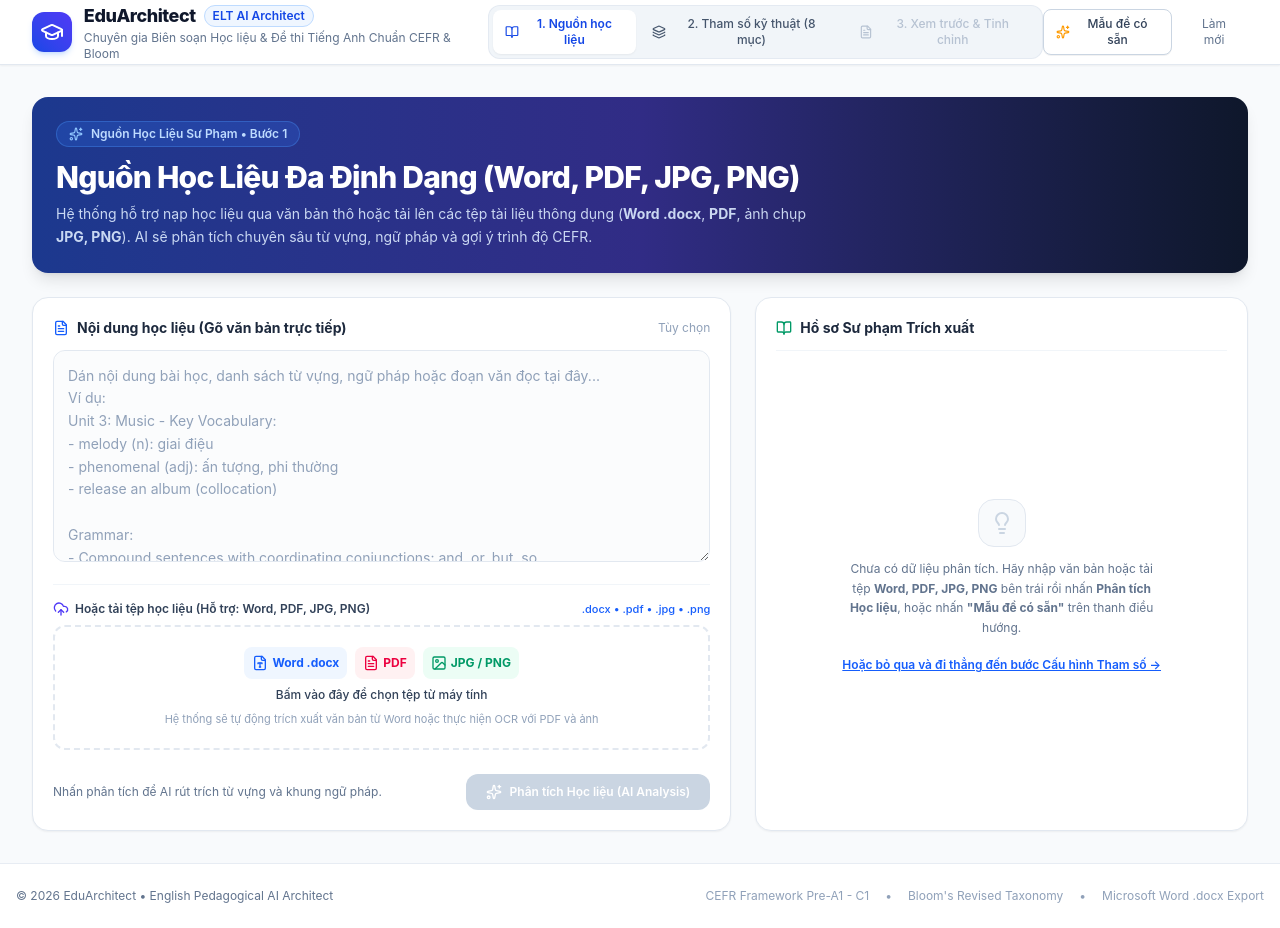
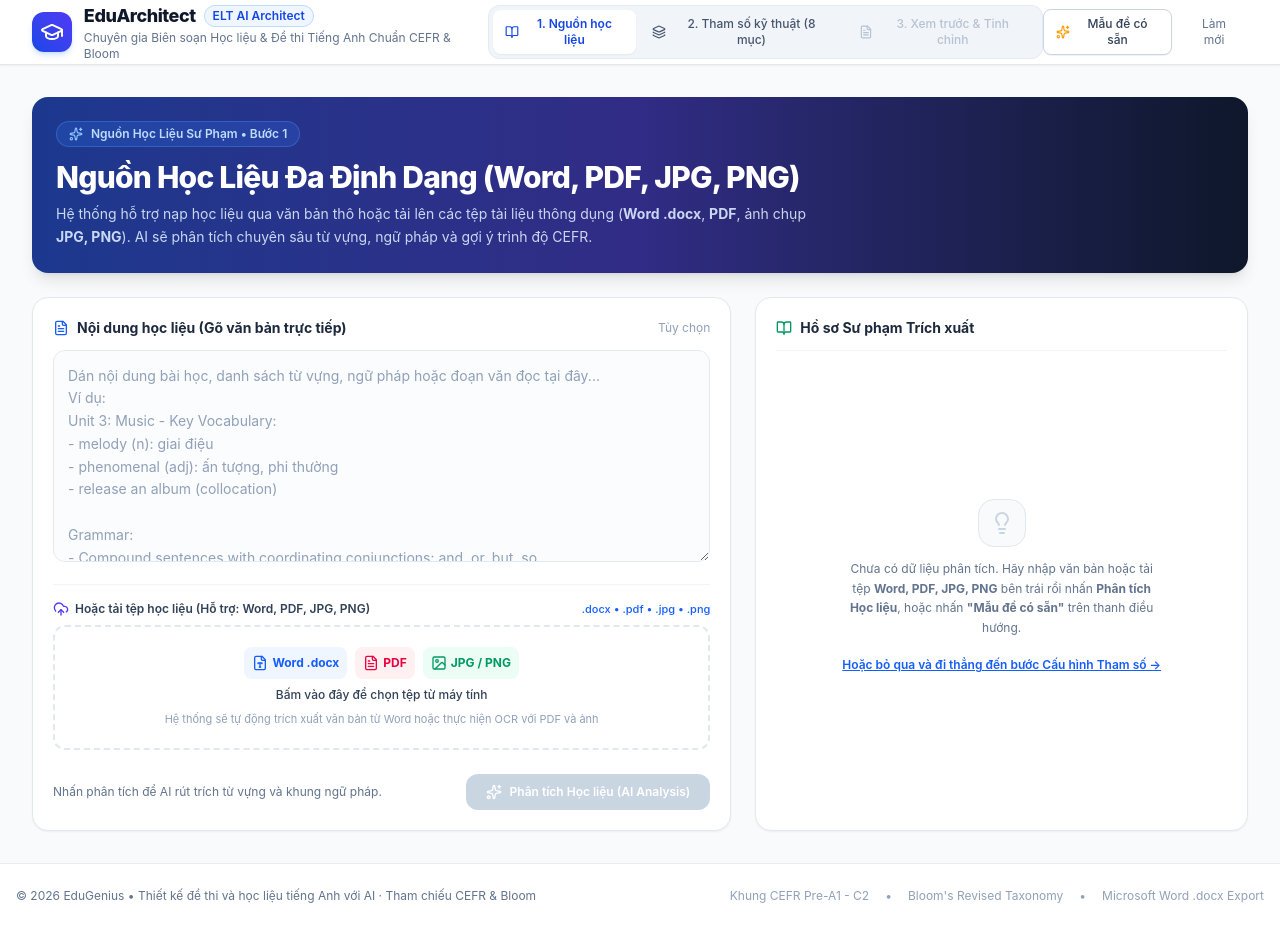
Before and after one commit to phankimhue105-del/taobaitaptienganh, a React (Vite) app: page / in a window 1280 px wide. Built offline with nearby package versions, Linux system fonts and the light colour scheme.

Commit message:
Update App.tsx

```diff
--- a/src/App.tsx
+++ b/src/App.tsx
@@ -238,9 +238,9 @@ export default function App() {
       {/* Footer */}
       <footer className="bg-white border-t border-slate-200/80 py-6 text-center text-xs text-slate-500">
         <div className="max-w-7xl mx-auto px-4 flex flex-col sm:flex-row items-center justify-between gap-2">
-          <p>© {new Date().getFullYear()} EduArchitect • English Pedagogical AI Architect</p>
+          <p>© {new Date().getFullYear()} EduGenius • Thiết kế đề thi và học liệu tiếng Anh với AI · Tham chiếu CEFR & Bloom</p>
           <div className="flex items-center space-x-4 text-slate-400">
-            <span>CEFR Framework Pre-A1 - C1</span>
+            <span>Khung CEFR Pre-A1 - C2</span>
             <span>•</span>
             <span>Bloom's Revised Taxonomy</span>
             <span>•</span>
```
